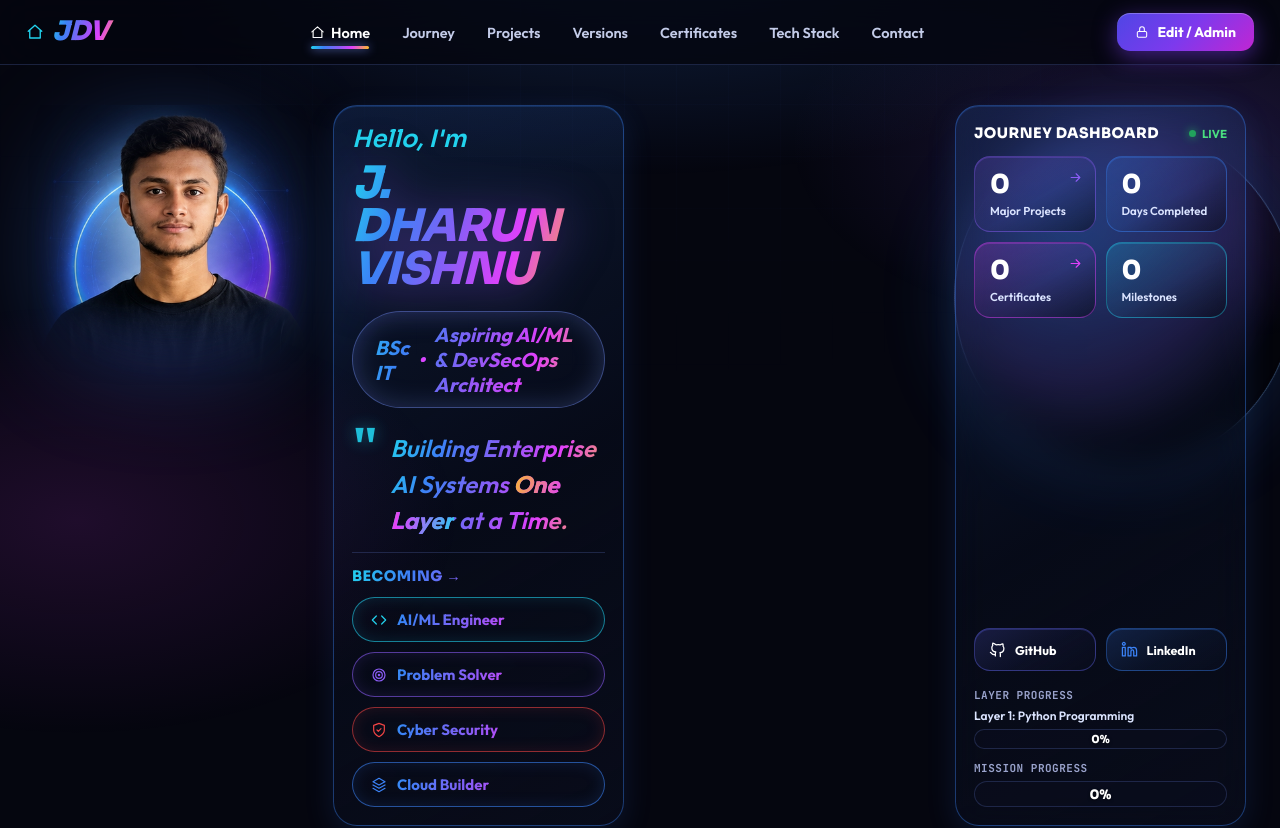
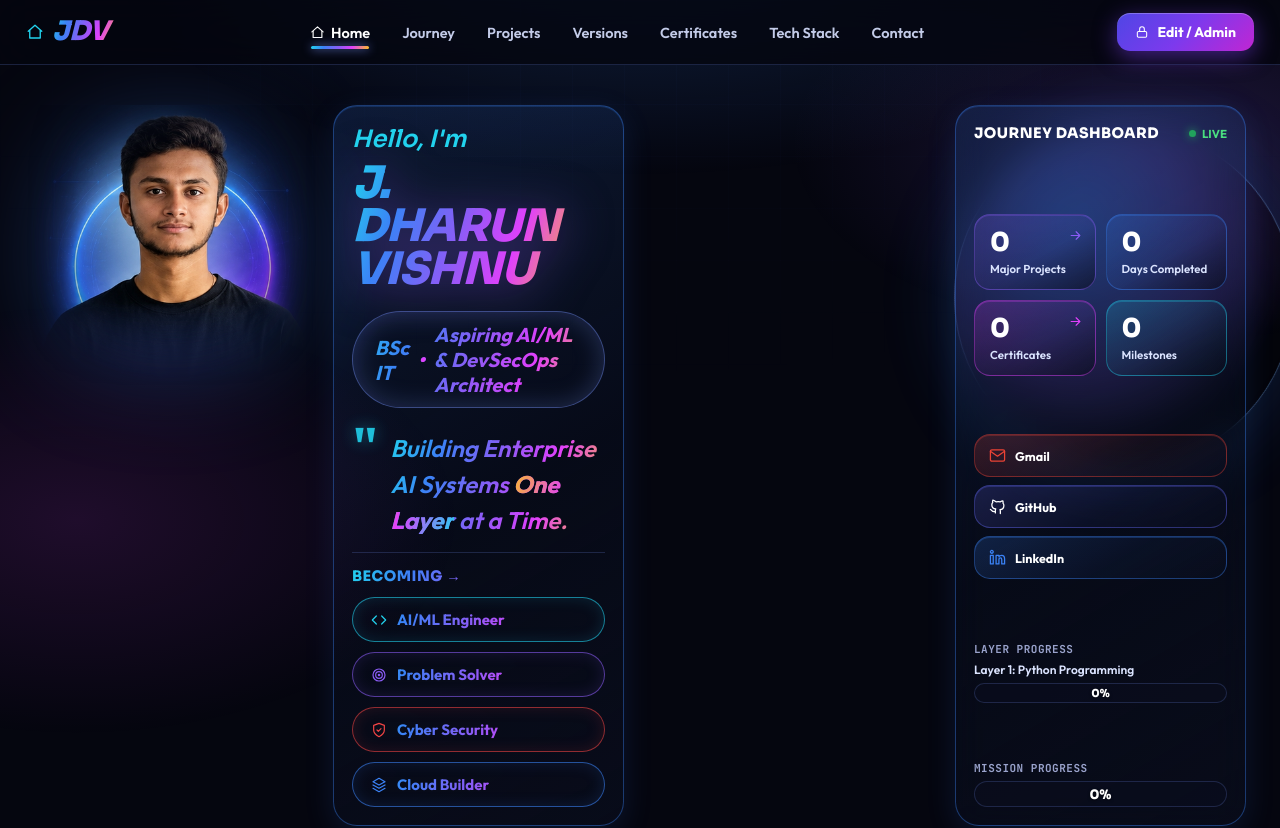
Before and after one commit to dharunvishnu2006-ctrl/dharun-portfolio, a React (Vite) app: page / in a window 1280 px wide. Shown: the top 828 px of the page. Built offline with nearby package versions, Linux system fonts and the light colour scheme; no server answers; the database is empty.

Commit message:
Dashboard desktop - 3 vertical buttons, equal progress bars, reduce empty space

```diff
--- a/src/App.jsx
+++ b/src/App.jsx
@@ -345,11 +345,18 @@
   [data-col2divider] { display: block !important; }
   [data-col2becoming] { display: flex !important; flex-direction: column; flex: 1; }
   .btn-mobile-label { display: none !important; }
+  [data-dashlinks-old] { display: none !important; }
+  [data-dashgrid] { flex: 0 !important; }
+  [data-dashcol4] { justify-content: space-between !important; }
+  [data-dashlinks3] { margin-top: 0 !important; }
+  [data-dashlayer] { margin-top: 0 !important; }
+  [data-dashmission] { margin-top: 0 !important; }
 }
 @media (max-width: 1023px) {
   .btn-desktop-label { display: none !important; }
   [data-col2divider] { display: none !important; }
   [data-col2becoming] { display: none !important; }
+  [data-dashlinks3] { display: none !important; }
   [data-graphscroll] { -webkit-overflow-scrolling: touch; scroll-behavior: smooth; }
   [data-reposgrid] { -webkit-overflow-scrolling: touch; }
 }
@@ -632,7 +639,7 @@
         </div>
 
         {/* COL 4: Journey Dashboard */}
-        <div style={{ ...s.dash, marginRight: 8 }} className="fadeup">
+        <div data-dashcol4 style={{ ...s.dash, marginRight: 8 }} className="fadeup">
           <div style={s.dashHead}>
             <div style={{ ...s.dashTitle, whiteSpace: "nowrap" }}>JOURNEY DASHBOARD</div>
             <span style={s.liveBadge}><span style={s.liveDot} /> LIVE</span>
@@ -660,7 +667,8 @@
               ))}
             </div>
           </div>
-          <div style={{ display: "flex", gap: 10, marginTop: 10 }}>
+          {/* OLD side-by-side links — visible on mobile, hidden on desktop */}
+          <div data-dashlinks-old style={{ display: "flex", gap: 10, marginTop: 10 }}>
             <a href="https://github.com/dharunvishnu2006-ctrl" target="_blank" rel="noopener noreferrer"
               style={{ ...s.dashCard, ...glossyJS("#6366f1"), flex: 1, display: "flex", alignItems: "center", gap: 9, textDecoration: "none", padding: "12px 14px" }}
               className="hoverlift">
@@ -674,21 +682,42 @@
               <span style={{ fontSize: 12.5, fontWeight: 700, color: "#fff" }}>LinkedIn</span>
             </a>
           </div>
-          {/* LAYER PROGRESS — live from Layer 1 step completion */}
-          <div style={{ marginTop: 12 }}>
+          {/* NEW 3 vertical buttons — desktop only */}
+          <div data-dashlinks3 style={{ display: "flex", flexDirection: "column", gap: 8 }}>
+            <a href="https://mail.google.com/mail/?view=cm&fs=1&to=dharunvishnu2006@gmail.com" target="_blank" rel="noopener noreferrer"
+              style={{ ...s.dashCard, ...glossyJS("#ea4335"), display: "flex", alignItems: "center", gap: 9, textDecoration: "none", padding: "12px 14px" }}
+              className="hoverlift">
+              <Icon name="mail" size={17} color="#ea4335" />
+              <span style={{ fontSize: 12.5, fontWeight: 700, color: "#fff" }}>Gmail</span>
+            </a>
+            <a href="https://github.com/dharunvishnu2006-ctrl" target="_blank" rel="noopener noreferrer"
+              style={{ ...s.dashCard, ...glossyJS("#6366f1"), display: "flex", alignItems: "center", gap: 9, textDecoration: "none", padding: "12px 14px" }}
+              className="hoverlift">
+              <Icon name="github" size={17} color="#fff" />
+              <span style={{ fontSize: 12.5, fontWeight: 700, color: "#fff" }}>GitHub</span>
+            </a>
+            <a href="https://www.linkedin.com/in/dharun-vishnu/" target="_blank" rel="noopener noreferrer"
+              style={{ ...s.dashCard, ...glossyJS(C.blue), display: "flex", alignItems: "center", gap: 9, textDecoration: "none", padding: "12px 14px" }}
+              className="hoverlift">
+              <Icon name="linkedin" size={17} color={C.blue} />
+              <span style={{ fontSize: 12.5, fontWeight: 700, color: "#fff" }}>LinkedIn</span>
+            </a>
+          </div>
+          {/* LAYER PROGRESS */}
+          <div data-dashlayer style={{ marginTop: 12, width: "100%" }}>
             <span style={{ fontFamily: FM, fontSize: 11, fontWeight: 700, color: C.dim2, letterSpacing: ".5px" }}>LAYER PROGRESS</span>
             <div style={{ fontSize: 12, color: "#dbe4ff", fontWeight: 600, marginTop: 5, marginBottom: 6 }}>Layer 1: Python Programming</div>
-            <div style={{ position: "relative", height: 20, borderRadius: 10, background: "rgba(10,14,30,.6)", border: "1px solid " + C.border, overflow: "hidden" }}>
+            <div style={{ position: "relative", height: 20, borderRadius: 10, background: "rgba(10,14,30,.6)", border: "1px solid " + C.border, overflow: "hidden", width: "100%" }}>
               <div style={{ position: "absolute", left: 0, top: 0, bottom: 0, width: l1pct + "%", background: "linear-gradient(90deg, #16a34a, #22c55e 70%, #39d353)", borderRadius: 10, transition: "width .8s ease" }} />
               <div style={{ position: "absolute", inset: 0, display: "grid", placeItems: "center", fontFamily: FD, fontWeight: 800, fontSize: 11, color: "#fff", textShadow: "0 1px 3px rgba(0,0,0,.6)" }}>{l1pct}%</div>
             </div>
           </div>
           {/* MISSION PROGRESS */}
-          <div style={{ marginTop: 12 }}>
+          <div data-dashmission style={{ marginTop: 12, width: "100%" }}>
             <div style={{ display: "flex", justifyContent: "space-between", marginBottom: 6 }}>
               <span style={{ fontFamily: FM, fontSize: 11, fontWeight: 700, color: C.dim2, letterSpacing: ".5px" }}>MISSION PROGRESS</span>
             </div>
-            <div style={{ position: "relative", height: 26, borderRadius: 13, background: "rgba(10,14,30,.6)", border: "1px solid " + C.border, overflow: "hidden" }}>
+            <div style={{ position: "relative", height: 26, borderRadius: 13, background: "rgba(10,14,30,.6)", border: "1px solid " + C.border, overflow: "hidden", width: "100%" }}>
               <div style={{ position: "absolute", left: 0, top: 0, bottom: 0, width: pct + "%", background: "linear-gradient(90deg, #16a34a, #22c55e 70%, #39d353)", borderRadius: 13, transition: "width .8s ease" }} />
               <div style={{ position: "absolute", inset: 0, display: "grid", placeItems: "center", fontFamily: FD, fontWeight: 800, fontSize: 13, color: "#fff", textShadow: "0 1px 3px rgba(0,0,0,.6)" }}>{pct}%</div>
             </div>
```
